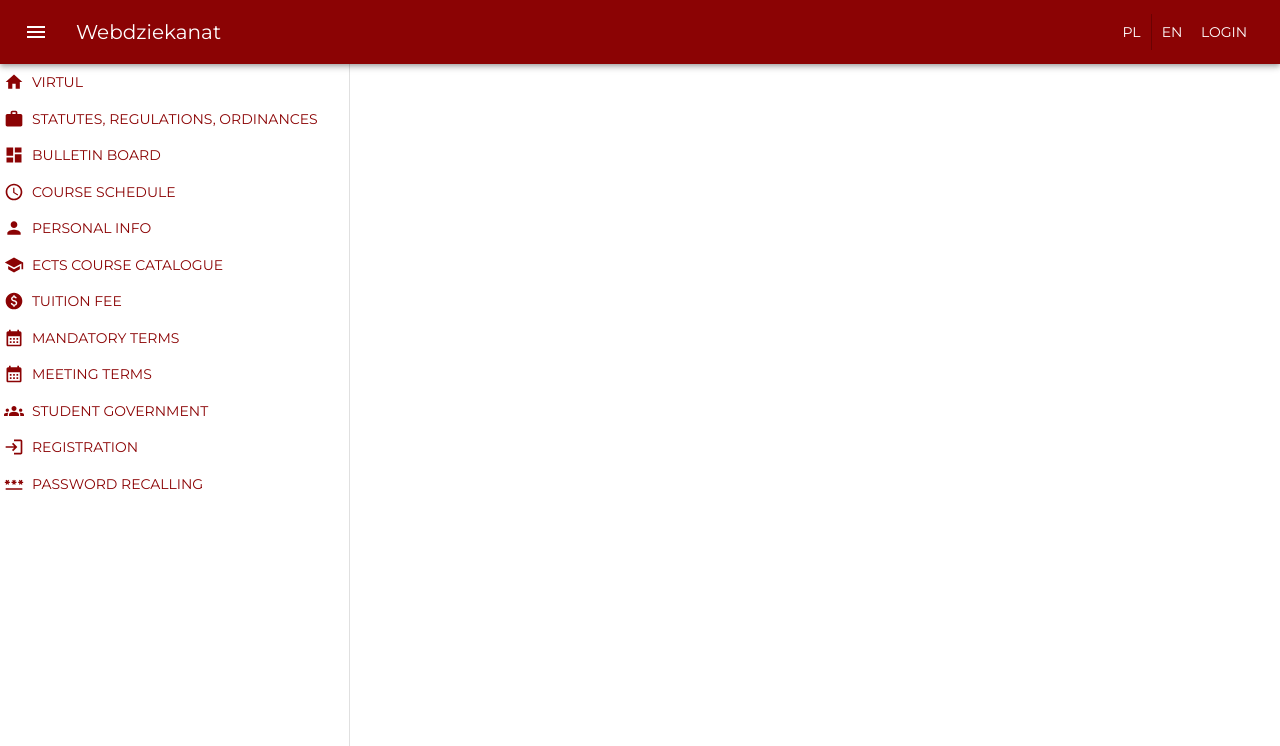
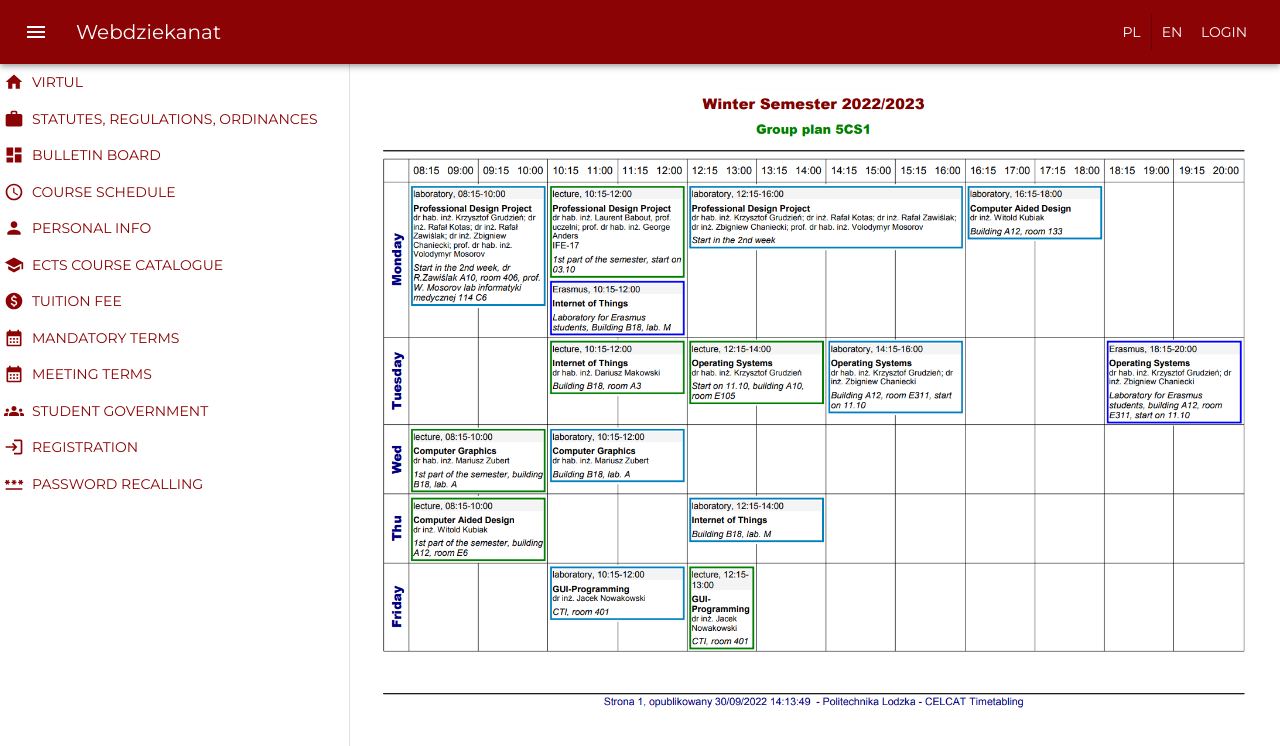
Before and after one commit to marcinjaborski/webdziekanat, a React (Create React App) app: page /schedule in a window 1280 px wide. Shown: the top 746 px of the page. Built offline with nearby package versions, Linux system fonts and the light colour scheme.

Commit message:
Schedule page

```diff
--- a/src/App.tsx
+++ b/src/App.tsx
@@ -4,6 +4,7 @@ import NavigationDrawer from './components/NavigationDrawer';
 import HomePage from './components/HomePage';
 import { Route, Routes } from 'react-router';
 import BulletinBoard from './components/BulletinBoard';
+import CourseSchedule from './components/CourseSchedule';
 
 export const primaryColor = '#8b0304';
 
@@ -28,6 +29,7 @@ function App() {
           <Routes>
             <Route path="/" element={<HomePage />} />
             <Route path="/bulletinBoard" element={<BulletinBoard />} />
+            <Route path="/schedule" element={<CourseSchedule />} />
           </Routes>
         </Box>
       </Box>
--- a/src/components/BulletinBoard.tsx
+++ b/src/components/BulletinBoard.tsx
@@ -11,12 +11,12 @@ type Information = {
 
 const BulletinBoard = () => {
   const [expanded, setExpanded] = useState<number | false>(false);
-  const [informatios, setInformations] = useState<Information[]>();
+  const [information, setInformation] = useState<Information[]>();
 
   useEffect(() => {
     (async () => {
       const response = await axios.get('http://localhost:5000/information');
-      setInformations(response.data);
+      setInformation(response.data);
     })();
   }, []);
 
@@ -26,7 +26,7 @@ const BulletinBoard = () => {
   return (
     <>
       <Typography variant="h4">Bulletin Board</Typography>
-      {informatios?.map((inf) => (
+      {information?.map((inf) => (
         <Accordion key={inf.id} expanded={expanded === inf.id} onChange={handleExpand(inf.id)}>
           <AccordionSummary expandIcon={<ExpandMoreIcon />}>
             <Typography>{inf.title}</Typography>
--- /dev/null
+++ b/src/components/CourseSchedule.tsx
@@ -0,0 +1,13 @@
+// @ts-ignore
+import schedule from '../img/schedule.png';
+import { Box } from '@mui/material';
+
+const CourseSchedule = () => {
+  return (
+    <Box sx={{ width: '100%', height: '100%' }}>
+      <img src={schedule} alt="schedule" style={{ width: '100%' }} />
+    </Box>
+  );
+};
+
+export default CourseSchedule;
--- a/src/components/HomePage.tsx
+++ b/src/components/HomePage.tsx
@@ -21,10 +21,12 @@ const HomePage = () => {
             Bulletin Board
           </Paper>
         </Link>
-        <Paper sx={{ bgcolor: '#336d71' }}>
-          <ScheduleIcon />
-          Course Schedule
-        </Paper>
+        <Link to="/schedule">
+          <Paper sx={{ bgcolor: '#336d71' }}>
+            <ScheduleIcon />
+            Course Schedule
+          </Paper>
+        </Link>
         <a href="https://programy.p.lodz.pl/ectslabel-web/" target="_blank" rel="noreferrer">
           <Paper sx={{ bgcolor: '#7d882e' }}>
             <SchoolIcon />
```
Also changed, not shown: src/img/schedule.png (added).
